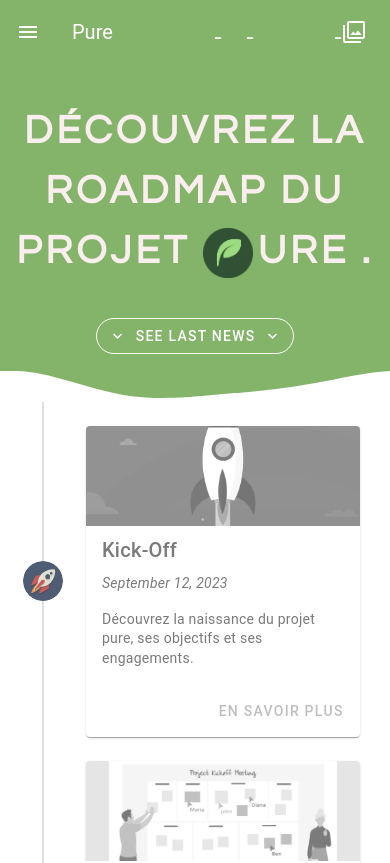
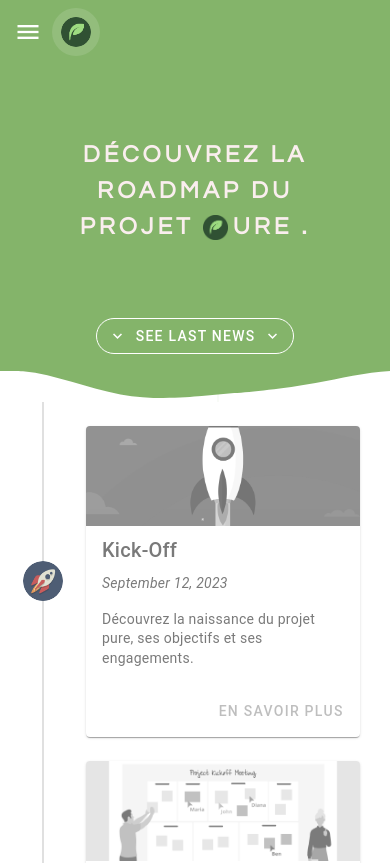
Before and after one commit to AntoineMaille/suivi_projet_pure, a Vue app: page / in a window 390 px wide. Shown: the top 863 px of the page. Built offline with nearby package versions, Linux system fonts and the light colour scheme.

Commit message:
merge and fix drawer

```diff
--- a/public/summaries/summary2.json
+++ b/public/summaries/summary2.json
@@ -2,7 +2,7 @@
   "title": "l'Organisation du projet",
   "id": "article2",
   "image": "/images/le-commencement.png",
-  "resume": "Découvrez comment nous nous sommes organisés au sein de l'équipe pour mener à bien ce projet.",
+  "resume": "Comment nous sommes-nous organisés pour mener à bien ce projet ? De la communication au développement en passant par la charte graphique, nous vous expliquons tout !",
   "icon": "icons/icon2.png",
   "date": null
 }
--- a/src/App.vue
+++ b/src/App.vue
@@ -1,6 +1,5 @@
 <script setup>
-    import {onMounted, ref} from "vue";
-    import Drawer from "@/components/navigation/Drawer.vue";
+    import { ref} from "vue";
     let drawer = ref(false);
 
     const click = () => {
@@ -9,17 +8,12 @@
 
     const items = [
     {
-        icon: 'mdi-dots-vertical',
-        title:'Dashboard',
-        route:'/dashboard'
-    },
-    {
-        icon: 'mdi-home',
+        icon: 'home',
         title: 'Home',
         route: '/',
     },
     {
-        icon: 'mdi-speedometer',
+        icon: 'help',
         title: 'About',
         route: '/about',
     }
@@ -30,39 +24,32 @@
 <template>
     <v-app>
         <v-app-bar scroll-behavior="elevate" color="secondary-darken-1" prominent>
-            <Drawer :is_open="drawer" :click="click"/>
-        </v-app-bar>
-        <v-navigation-drawer
-            v-model="drawer"
-            location="left"
-            temporary
-        >
-            <v-list dense nav>
-                <v-list-item
-                    v-for="item in items"
-                    :key="item.title"
-                    variant="tonal"
-                    dense
-                    @click="$router.push(item.route)"
-                >
-                    <v-icon :icon="item.icon"></v-icon>
-                    <v-list-item-title v-text="item.title"></v-list-item-title>
-                </v-list-item>
-            </v-list>
-        </v-navigation-drawer>
-        <!-- <v-app-bar scroll-behavior="elevate" color="secondary-darken-1">
             <template v-slot:prepend>
-                <v-app-bar-nav-icon>
-                    <v-icon size="large" icon="menu" @click="this.drawer = !this.drawer">
+                <v-app-bar-nav-icon  @click.stop="click">
+                    <v-icon size="large" icon="menu">
                     </v-icon>
                 </v-app-bar-nav-icon>
                 <v-btn style="cursor: pointer" icon to="/">
                     <v-avatar size="30" image="/rounded-icon.png"/>
                 </v-btn>
             </template>
-            <v-app-bar-title>Pure</v-app-bar-title>
         </v-app-bar>
-<!--        <Drawer drawer="drawer"/>-->
+        <v-navigation-drawer
+            v-model="drawer"
+            location="left"
+            color="secondary-darken-1"
+            temporary
+        >
+            <v-list nav>
+                <v-list-item
+                    v-for="item in items"
+                    :key="item.title"
+                    :prepend-icon="item.icon"
+                    :title="item.title"
+                    @click="$router.push(item.route)"
+                />
+            </v-list>
+        </v-navigation-drawer>
         <v-main>
             <router-view/>
         </v-main>
--- a/src/components/header/WaveHeader.vue
+++ b/src/components/header/WaveHeader.vue
@@ -2,7 +2,7 @@
     <div class="wave-container">
         <div style="display: flex" class="flex-column align-center justify-end h-100 w-100">
             <v-spacer/>
-            <h1><span v-html="text"></span></h1>
+            <h1 class="pa-10">DÉCOUVREZ LA ROADMAP DU PROJET <img id='logo' alt="logo" src="/rounded-icon.png"/>URE .</h1>
             <v-spacer/>
             <ScrollDownButton class="mb-12" href="#section-2"/>
         </div>
@@ -12,38 +12,19 @@
 <script setup>
 
 import ScrollDownButton from "@/components/header/ScrollDownButton.vue";
-import {onMounted, ref} from "vue";
-
-let originalText = "DÉCOUVREZ LA ROADMAP DU PROJET PURE ."
-let text = ref("DÉCOUVREZ LA ROADMAP DU PROJET <img style=\"  width: 50px;height: 50px;vertical-align: middle; margin-right: 5px\" id=\"animatedLogo\" alt=\"bla\" src=\"/rounded-icon.png\"/>URE .")
-
-function replaceWithLogo() {
-    text.value = originalText.substring(0, 31) +
-        ` <img style="  width: 50px;height: 50px;vertical-align: middle; margin-right: 5px" id="animatedLogo" alt="bla" src="/rounded-icon.png"/>` + originalText.substring(31 + 1);
-}
+import {ref} from "vue";
 
 
 </script>
 
 <style scoped>
 
-h1 {
-    font-size: 2.5rem;
-    text-align: center;
-    font-family: 'Questrial', sans-serif;
-    margin: 0;
-    padding: 0;
-    letter-spacing: 4px;
-    color: #faeeee;
-    transition: all 0.5s ease-in-out;
-}
 
 .wave-container {
     height: 40vh;
     background-color: rgb(var(--v-theme-secondary-darken-1));
     position: relative;
 }
-
 
 
 .wave-container::before {
@@ -65,6 +46,36 @@ h1 {
     }
 }
 
+#logo {
+    width: 50px;
+    height: 50px;
+    vertical-align: middle;
+    margin-right: 5px
+}
+
+
+h1 {
+    font-size: 2.5rem;
+    text-align: center;
+    font-family: 'Questrial', sans-serif;
+    margin: 0;
+    padding: 0;
+    letter-spacing: 4px;
+    color: #faeeee;
+    transition: all 0.5s ease-in-out;
+}
+
+@media (max-width: 700px) {
+    #logo{
+        width: 25px;
+        height: 25px;
+    }
+
+    h1 {
+        font-size: 1.5rem;
+    }
+}
+
 h1 {
     transition: all 0.5s ease-in-out; /* Adjust animation duration and easing as needed */
 }
--- a/src/components/navigation/Drawer.vue
+++ /dev/null
@@ -1,27 +0,0 @@
-<template>
-    <v-app-bar-nav-icon variant="text" @click.stop="props.click"></v-app-bar-nav-icon>
-
-    <v-toolbar-title>Pure</v-toolbar-title>
-
-    <v-spacer></v-spacer>
-
-    <v-btn variant="text" icon="mdi-magnify"></v-btn>
-
-    <v-btn variant="text" icon="mdi-filter"></v-btn>
-
-    <v-btn variant="text" icon="mdi-dots-vertical"></v-btn>
-
-</template>
-
-<script setup>
-
-const props = defineProps({
-    is_open: Boolean,
-    click: Function
-});
-
-
-
-
-
-</script>
--- a/src/main.js
+++ b/src/main.js
@@ -24,6 +24,7 @@ const pureTheme = {
         'onPrimary': '#282828',
         secondary: '#9DDB80',
         'secondary-darken-1': '#84b46a',
+        'secondary-darken-2': '#62834c',
         error: '#f54762',
         info: '#2196F3',
         success: '#4CAF50',
```
